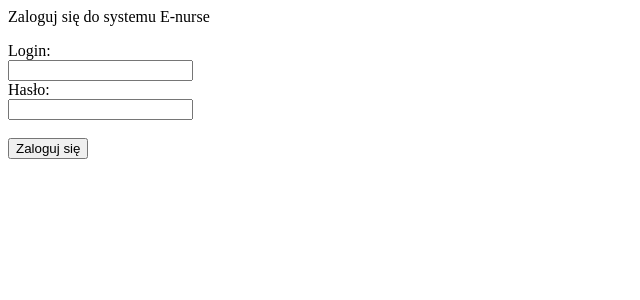
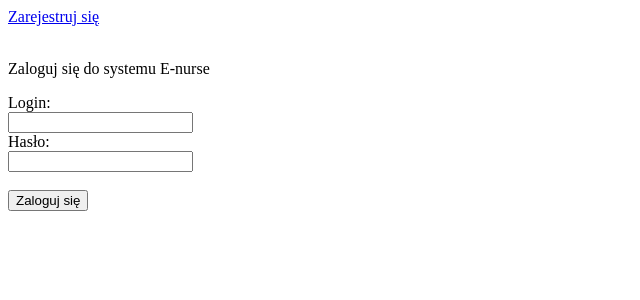
Before and after one commit to kamilawk19/E-Nurse, a PHP site: page / in a window 1280 px wide. Shown: the top 300 px of the page, without its empty margins (0-640 px from the left). Run offline with PHP 8.4, Linux system fonts and the light colour scheme.

Commit message:
formularz rejestracji

```diff
--- a/index.php
+++ b/index.php
@@ -19,6 +19,8 @@
 
 <body>
 
+	<a href="rejestracja.php"> Zarejestruj się </a><br><br>
+
 	<p>Zaloguj się do systemu E-nurse</p>
 
 
```
